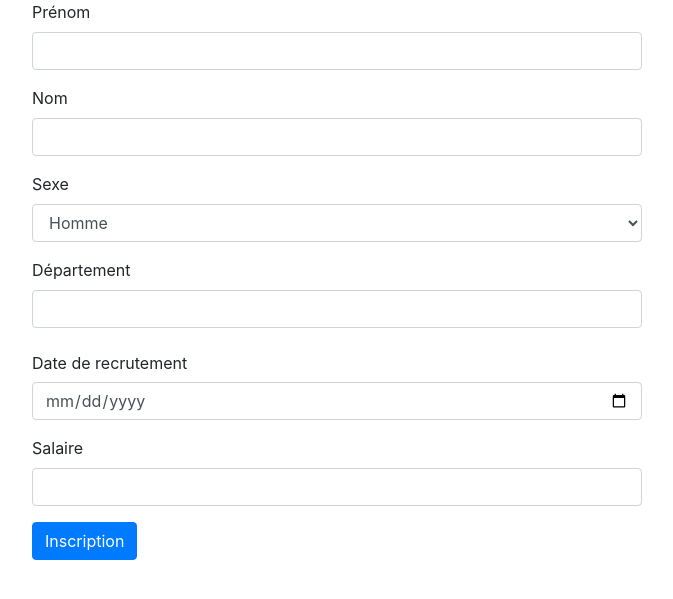
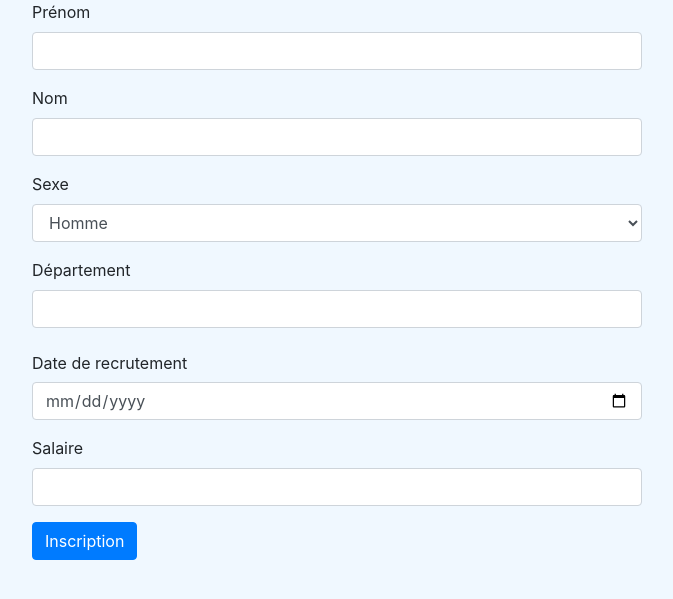
Before and after one commit to TeamKeepers/ajaxform, a PHP site: page / in a window 1280 px wide. Shown: the top 599 px of the page, without its empty margins (303-976 px from the left). Run offline with PHP 8.4, Linux system fonts and the light colour scheme; some libraries are stand-ins or nearby versions.

Commit message:
Add background on the page

```diff
--- a/assets/css/style.css
+++ b/assets/css/style.css
@@ -3,4 +3,8 @@
     display:none;
 }
 
+body {
+    background-color: aliceblue;
+}
+
 /* J'ajoute du contenu de façon aléatoire */
```
